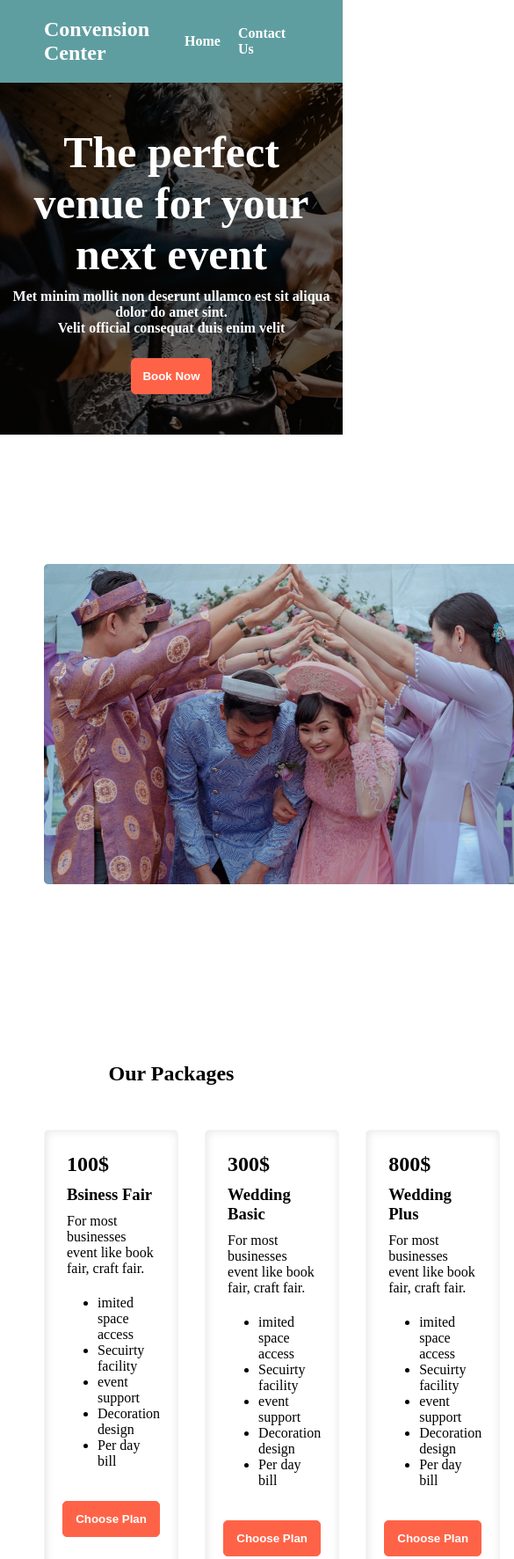
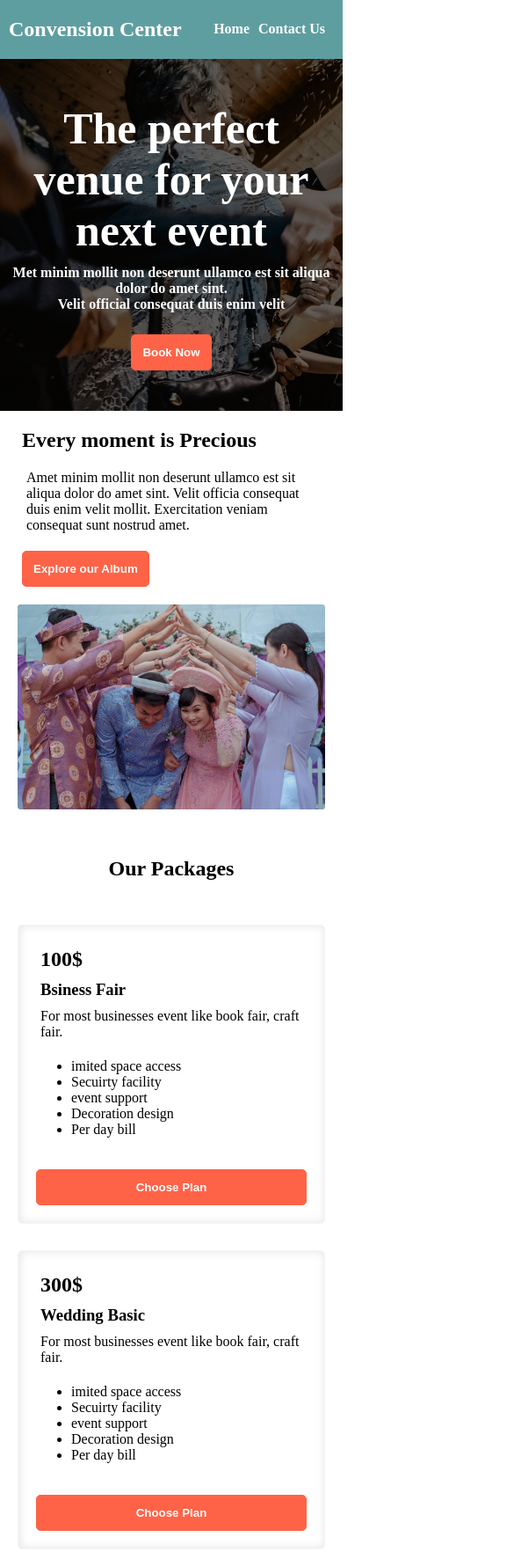
Before and after one commit to sohagislampk/Fictional-business--INSAID, a plain HTML site: page index.html in a window 390 px wide. Shown: the top 1772 px of the page at 88% size, 585 px wide, since content can reach past the window. Drawn offline with Linux system fonts and the light colour scheme; a script that the page names is missing.

Commit message:
Responsive

```diff
--- a/css/style.css
+++ b/css/style.css
@@ -78,8 +78,13 @@ button:hover {
     align-items: center;
 }
 
+.wedding-moment img {
+    width: 100%;
+}
+
 .wedding-content {
     padding-left: 50px;
+    width: 50%;
 }
 
 .container {
@@ -187,6 +192,10 @@ h4 {
     align-items: center;
 }
 
+.frequently-asked-questions img {
+    width: 100%;
+}
+
 footer {
     background-color: cadetblue;
     color: white;
@@ -199,3 +208,67 @@ footer {
 footer img {
     width: 200px;
 }
+
+@media only screen and (max-width: 600px) {
+
+    .navbar {
+        padding-left: 10px;
+        padding-right: 10px;
+    }
+
+    .menu li {
+        margin-right: 10px;
+
+    }
+
+    .menu {
+        padding-left: 10px;
+    }
+
+    footer {
+        flex-direction: column;
+        text-align: center;
+    }
+
+    .wedding-container {
+        padding: 0px;
+        margin-left: 20px;
+        margin-right: 20px;
+    }
+
+    .wedding-moment {
+        flex-direction: column-reverse;
+    }
+
+    .wedding-moment img {
+        width: 100%;
+    }
+
+    .wedding-content {
+        padding-left: 10px;
+        margin-bottom: 20px;
+        width: 100%;
+    }
+
+    .packages {
+        grid-template-columns: repeat(1, 1fr);
+        margin-left: 20px;
+        margin-right: 20px;
+    }
+
+    .feedback-container {
+        grid-template-columns: repeat(1, 1fr);
+        margin-left: 20px;
+        margin-right: 20px;
+    }
+
+    .frequently-asked-questions {
+        margin-left: 20px;
+        margin-right: 20px;
+        grid-template-columns: repeat(1, 1fr);
+    }
+
+    .frequently-asked-questions img {
+        width: 100%;
+    }
+}
```
